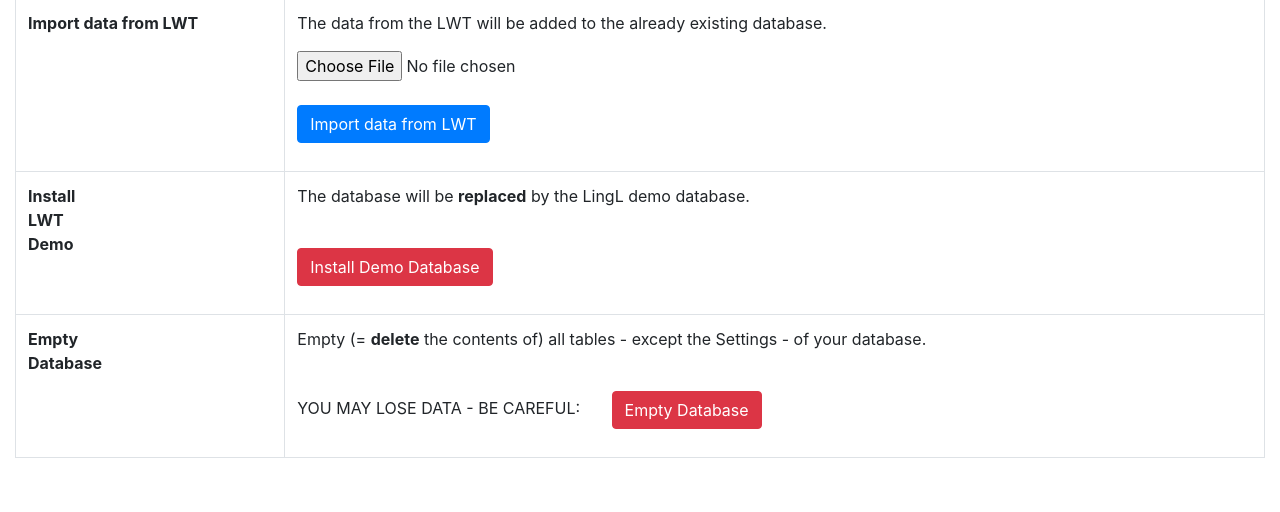
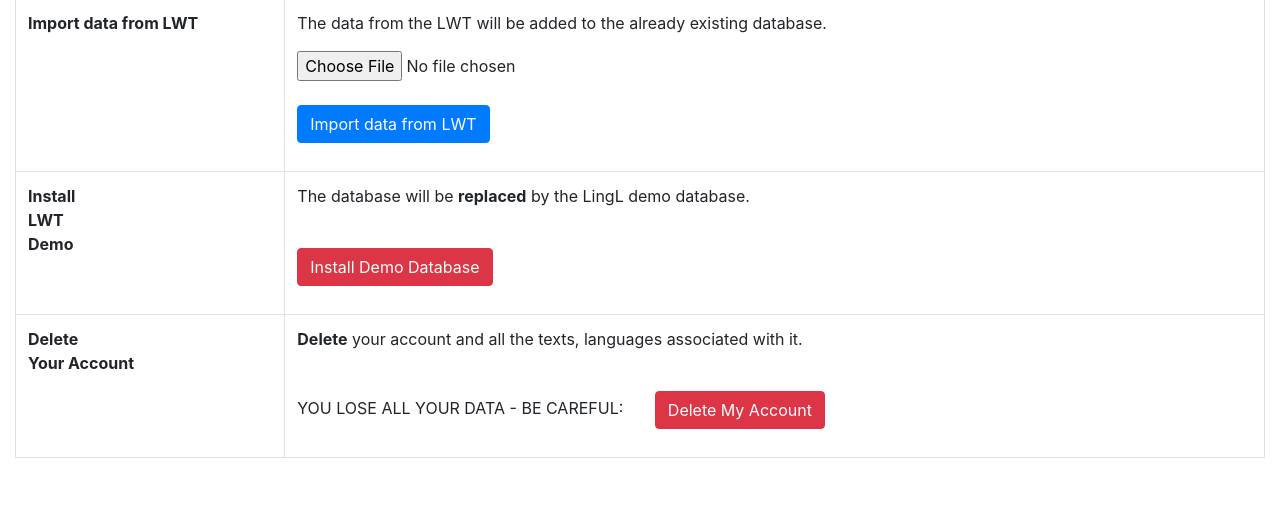
Before and after one commit to gustavklopp/LingL, a Django app: page /backuprestore/ in a window 1280 px wide. Shown: the part 598-1110 px from the top of the page. Run offline with Django 3.2, Linux system fonts and the light colour scheme; a user stored in the database is signed in; data comes from the database, SQL or seed files in the repository; parts of the project's set-up code (start-up, migrations or seed data) failed here and were passed over; some libraries are stand-ins or nearby versions.

Commit message:
administration tasks only impact the User in question.

```diff
--- a/lwt/templates/lwt/backuprestore.html
+++ b/lwt/templates/lwt/backuprestore.html
@@ -57,12 +57,11 @@ The database will be <b>replaced</b> by the LingL demo database.</p>
 
 <!--  EMPTY DATABASE -->
 <tr>
-<th>Empty<br />Database</th>
+<th>Delete<br />Your Account</th>
 <td>
-<p >
-Empty (= <b>delete</b> the contents of) all tables - except the Settings - of your database.</p>
-<p class="right">&nbsp;<br /><span class="red2">YOU MAY LOSE DATA - BE CAREFUL: &nbsp; &nbsp; &nbsp;</span>
-<button class="btn btn-danger" type="submit" name="empty" value="empty">Empty Database</button>
+<p><b>Delete</b> your account and all the texts, languages associated with it.</p>
+<p class="right">&nbsp;<br /><span class="red2">YOU LOSE ALL YOUR DATA - BE CAREFUL: &nbsp; &nbsp; &nbsp;</span>
+<button class="btn btn-danger" type="submit" name="empty" value="empty">Delete My Account</button>
 </td>
 </tr>
 </table>
--- a/lwt/templates/lwt/homepage.html
+++ b/lwt/templates/lwt/homepage.html
@@ -69,7 +69,7 @@
 	<br><br></li>
 <li><a href="{% url 'export2anki' %}">{% trans "Exporting to Anki" %} <img src="{% static 'lwt/img/anki_16x16.ico'%}" /></a>
 	<br><br></li>
-<li><a href="{% url 'backuprestore' %}">{% trans "Backup/Restore/Empty Database" %}</a>
+<li><a href="{% url 'backuprestore' %}">{% trans "Backup/Restore/Delete your account" %}</a>
 	<br><br></li>
 </ul>
 {% endblock content %}
--- a/lwt/views/backuprestore.py
+++ b/lwt/views/backuprestore.py
@@ -36,9 +36,13 @@ from lwt.views._import_oldlwt import *
 ''' delete all the data (except MyUser * Settings_... (but all Settings_current are deleted)) '''
 def wipeout_database(request):
     for mymodel in apps.get_app_config('lwt').get_models():
-        if mymodel == MyUser: # don't delete the MyUser
+        if mymodel == Restore or mymodel == Uploaded_text:
+            # don't delete the MyUser, Restore, Uploaded_text models:
             continue
-        mymodel.objects.filter(owner=request.user).all().delete()
+        elif mymodel == MyUser:
+            mymodel.objects.get(id=request.user.id).delete()
+        else:
+            mymodel.objects.filter(owner=request.user).all().delete()
     #update the cookie for the database_size
     set_word_database_size(request)
     # and delete cookies:
@@ -61,8 +65,13 @@ def backuprestore(request):
         # backing up:
         if 'backingup' in request.POST.values():
             all_qs = []
+
             for mymodel in apps.get_app_config('lwt').get_models():
-                all_qs += mymodel.objects.filter(owner=request.user).all()
+                if mymodel == MyUser or mymodel == Restore or mymodel == Uploaded_text:
+                    # don't delete the MyUser, Restore, Uploaded_text models:
+                    continue
+                else:
+                    all_qs += mymodel.objects.filter(owner=request.user).all()
             fixture = serialize('yaml', all_qs)
             now = timezone.now().strftime('%Y-%m-%d')
             filename = 'lingl_backup_{}.yaml.gz'.format(now)
```
